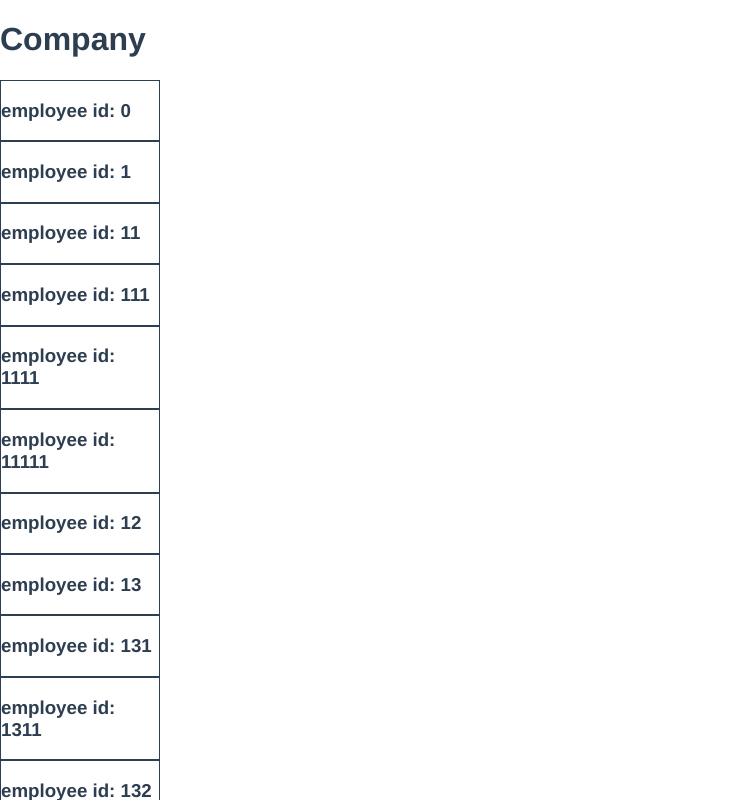
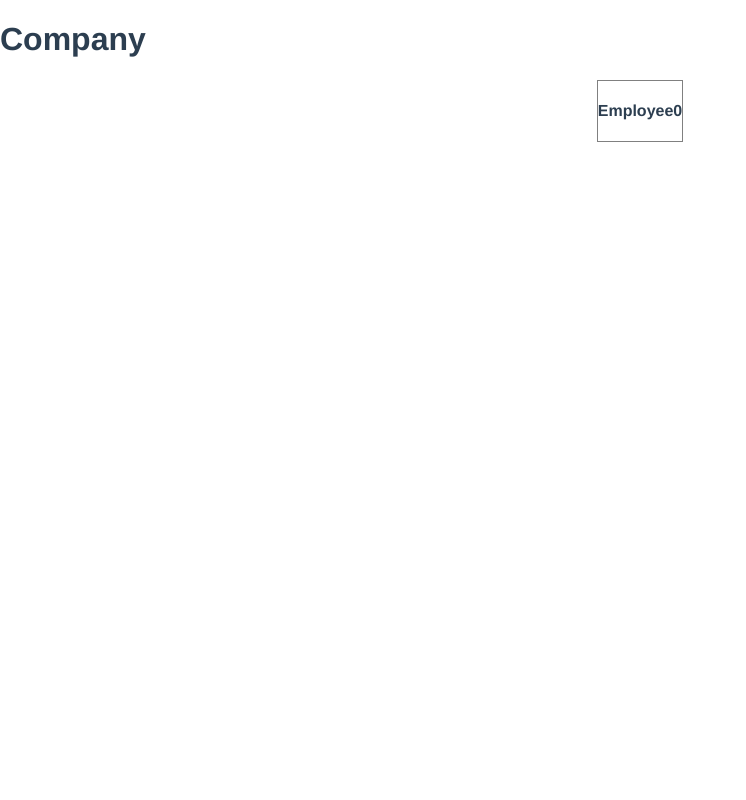
Before and after one commit to dannyk08/anattadesign, a Vue app: page / in a window 1280 px wide. Shown: the top 800 px of the page, without its empty margins (0-746 px from the left). Built offline with nearby package versions, Linux system fonts and the light colour scheme.

Commit message:
nodes connections are styled

```diff
--- a/src/components/Company.vue
+++ b/src/components/Company.vue
@@ -1,7 +1,12 @@
 <template>
   <main>
     <h1>Company</h1>
-    <Employee v-for="employee in company.employees" :key="employee.id" :employee="employee"/>
+    <Employee
+      :isNode="false"
+      v-for="employee in company.employees"
+      :key="employee.id"
+      :employee="employee"
+    />
   </main>
 </template>
 
--- a/src/components/Employee.vue
+++ b/src/components/Employee.vue
@@ -1,12 +1,17 @@
 <template>
-  <div class="employee">
-    <section class="employee-info">
-      <header>
-        <h3>employee id: {{employee.id}}</h3>
+  <div class="employee" :class="{'is-node': isNode}">
+    <section class="employee__info" :class="{'active': showEmployees}" @click="togggleEmployees()">
+      <header class="employee__info-header">
+        <h4>Employee{{employee.id}}</h4>
       </header>
     </section>
-    <main v-if="employee.employees.length" class="employee-employees">
-      <ad-employee v-for="employee in employee.employees" :key="employee.id" :employee="employee"/>
+    <main v-if="employee.employees.length && showEmployees" class="employee__employees">
+      <ad-employee
+        :isNode="true"
+        v-for="employee in employee.employees"
+        :key="employee.id"
+        :employee="employee"
+      />
     </main>
   </div>
 </template>
@@ -15,6 +20,10 @@
 export default {
   name: "ad-employee",
   props: {
+    isNode: {
+      type: Boolean,
+      required: true
+    },
     employee: {
       type: Object,
       required: true,
@@ -24,20 +33,97 @@ export default {
         };
       }
     }
+  },
+  data() {
+    return {
+      showEmployees: false
+    };
+  },
+  methods: {
+    togggleEmployees() {
+      if (this.employee.employees.length) {
+        this.showEmployees = !this.showEmployees;
+      }
+    }
   }
 };
 </script>
 
 <style lang="scss" scoped>
+$node-highlight-color: gray;
+$node-highlight-height: 2rem;
+$node-border-height: 1px;
+
 .employee {
-  &-info {
+  display: flex;
+  flex-direction: column;
+  align-items: center;
+
+  &.is-node {
+    padding-top: $node-highlight-height;
+    position: relative;
+    flex: 1;
+
+    &::before {
+      content: "";
+      width: $node-border-height;
+      height: $node-highlight-height;
+      background: $node-highlight-color;
+      position: absolute;
+      top: 0;
+      z-index: -1;
+      transform: translateX(-50%);
+    }
+
+    &::after {
+      content: "";
+      width: 100%;
+      top: 0;
+      height: 1px;
+      background: $node-highlight-color;
+      position: absolute;
+    }
+
+    &:first-of-type::after {
+      width: 50%;
+      left: 50%;
+    }
+    &:last-of-type::after {
+      width: 50%;
+      right: 50%;
+    }
+  }
+
+  &__info {
     max-width: 10rem;
-    border: 1px solid;
+    border: $node-border-height solid $node-highlight-color;
     display: flex;
     flex-direction: column;
+    position: relative;
+    z-index: 1;
+
+    &.active::after {
+      content: "";
+      width: $node-border-height;
+      height: $node-highlight-height;
+      background: $node-highlight-color;
+      position: absolute;
+      bottom: calc(-#{$node-highlight-height} - #{$node-border-height});
+      z-index: -1;
+      left: 50%;
+      transform: translateX(-50%);
+    }
+
+    &.active &-header {
+      background: lightgreen;
+    }
   }
-  &-employees {
-    //
+  &__employees {
+    display: flex;
+    overflow-x: auto;
+    width: 100%;
+    justify-content: space-around;
+    margin-top: $node-highlight-height;
   }
 }
 </style>
```
Also changed, not shown: src/components/HelloWorld.vue (deleted, +0 -18 lines).
